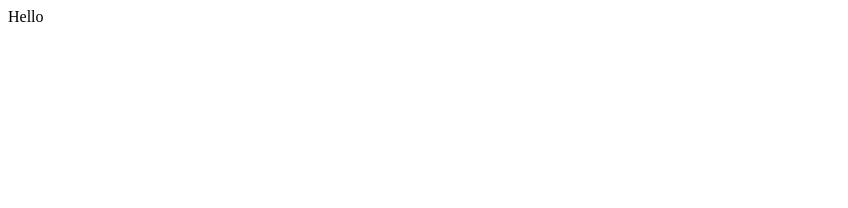
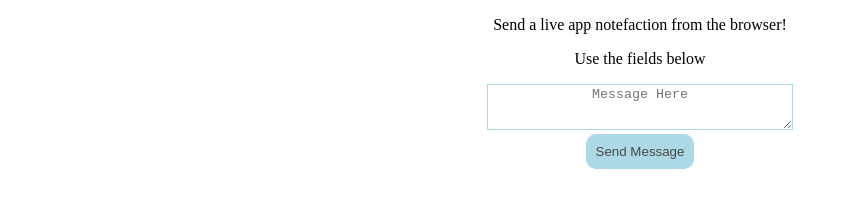
Before and after one commit to DarrellRichards/simplepush, a plain HTML site: page index.html in a window 1280 px wide. Shown: the whole page, without its empty margins (0-848 px from the left). Drawn offline with nearby package versions, Linux system fonts and the light colour scheme.

Commit message:
Reverted.

```diff
--- a/index.html
+++ b/index.html
@@ -1 +1,56 @@
-<p> Hello </p
+<!DOCTYPE html>
+<html lang="en">
+<head>
+	<meta charset="UTF-8">
+	<title>Message App Demo</title>
+	<style>
+		#Message{
+			text-align: center;
+			width: 300px;
+			height: 40px;
+			border: 1px solid lightblue;
+		}
+		button{
+			padding: 10px;
+		    background: lightblue;
+		    border: none;
+		    color: #494846;
+		    border-radius: 10px;
+		}
+		.messageAPP{
+			margin: 0 auto;
+			width: 1000px;
+			text-align: center;
+		}
+	</style>
+</head>
+<body>
+	<section class="messageAPP">
+		<p>Send a live app notefaction from the browser!</p>
+		<p>Use the fields below</p>
+		<textarea name="message" id="Message" cols="30" rows="10" placeholder="Message Here"></textarea> <br>
+		<button id="sendMessage">Send Message</button>
+	</section>
+
+	<script src="https://code.jquery.com/jquery-3.2.1.min.js"></script>
+
+	<script type="text/javascript">
+		$( "#sendMessage" ).click(function() {
+		    var message = document.getElementById('Message');
+		 	var data3 = {
+			  "data": message.value
+			}
+			$.ajax({
+			  type: "POST",
+			  crossDomain: true,
+			  url: "http://ringcentral.valcom.com:5000/save",
+			  data: data3,
+			  success: function(msg) {
+			    message.value = '';
+			    alert(msg.message);
+			  }
+			});
+		});
+	</script>
+</body>
+</html>
```
